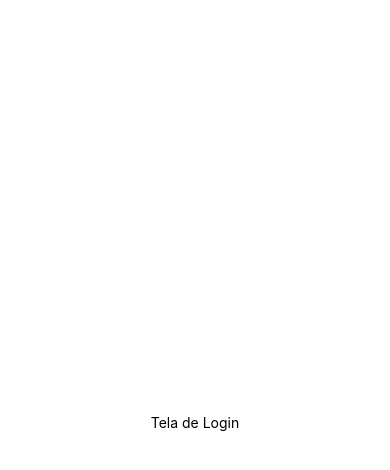
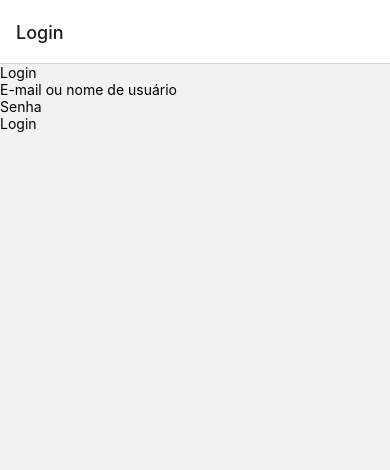
Before and after one commit to rafaelribeiro96/legalbots, a React Native app in the folder login-legalbots/: screen /Login in a window 390 px wide. Shown: the top 470 px of the page. Built offline with nearby package versions, Linux system fonts and the light colour scheme.

Commit message:
feat: Adiciona telas de login (loginscreen) e principal (app.js) com configuração inicial de navegação

```diff
--- a/login-legalbots/App.js
+++ b/login-legalbots/App.js
@@ -1,20 +1,20 @@
-import { StatusBar } from 'expo-status-bar';
-import { StyleSheet, Text, View } from 'react-native';
+import React from 'react';
+import { NavigationContainer } from '@react-navigation/native';
+import { createStackNavigator } from '@react-navigation/stack';
+import LoginScreen from './src/screens/LoginScreen';
+import HomeScreen from './src/screens/HomeScreen';
 
-export default function App() {
+const Stack = createStackNavigator();
+
+const App = () => {
   return (
-    <View style={styles.container}>
-      <Text>Tela de Login</Text>
-      <StatusBar style="auto" />
-    </View>
+    <NavigationContainer>
+      <Stack.Navigator initialRouteName="Login">
+        <Stack.Screen name="Login" component={LoginScreen} />
+        <Stack.Screen name="Home" component={HomeScreen} />
+      </Stack.Navigator>
+    </NavigationContainer>
   );
-}
+};
 
-const styles = StyleSheet.create({
-  container: {
-    flex: 1,
-    backgroundColor: '#fff',
-    alignItems: 'center',
-    justifyContent: 'center',
-  },
-});
+export default App;
--- a/login-legalbots/src/screens/HomeScreen.js
+++ b/login-legalbots/src/screens/HomeScreen.js
@@ -0,0 +1,12 @@
+import React from 'react';
+import { View, Text } from 'react-native';
+
+const Home = () => {
+  return (
+    <View>
+      <Text>Bem-vindo ao LegalBots</Text>
+    </View>
+  );
+};
+
+export default Home;
--- a/login-legalbots/src/screens/LoginScreen.js
+++ b/login-legalbots/src/screens/LoginScreen.js
@@ -0,0 +1,35 @@
+import React, { useState } from 'react';
+import { View, Text, TextInput, TouchableOpacity } from 'react-native';
+
+const LoginScreen = ({ navigation }) => {
+  const [email, setEmail] = useState('');
+  const [password, setPassword] = useState('');
+
+  const handleLogin = () => {
+    // TODO: enviar solicitação ao servidor para verificar as credenciais de login
+    // se as credenciais forem válidas, navegue para a tela inicial do aplicativo
+    navigation.navigate('Home');
+  };
+
+  return (
+    <View>
+      <Text>Login</Text>
+      <TextInput
+        placeholder="E-mail ou nome de usuário"
+        value={email}
+        onChangeText={setEmail}
+      />
+      <TextInput
+        placeholder="Senha"
+        secureTextEntry={true}
+        value={password}
+        onChangeText={setPassword}
+      />
+      <TouchableOpacity onPress={handleLogin}>
+        <Text>Login</Text>
+      </TouchableOpacity>
+    </View>
+  );
+};
+
+export default LoginScreen;
```
Also changed, not shown: login-legalbots/package.json (+7 -1 lines), 1 other file (tests, documents, lock files or other folders).
